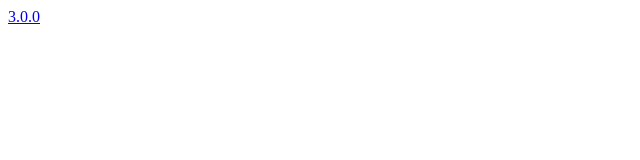
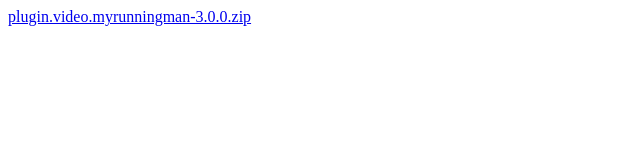
Before and after one commit to perfectjellybean/perfectjellybean.github.io, a plain HTML site: page addons/index.html in a window 1280 px wide. Shown: the whole page, without its empty margins (0-640 px from the left). Drawn offline with Linux system fonts and the light colour scheme.

Commit message:
Update with proper file naming

```diff
--- a/addons/index.html
+++ b/addons/index.html
@@ -1,9 +1 @@
-<html>
-    <head>
-        <title>Collection of plugnis</title>
-    </head>
-
-    <body>
-        <a href="plugin.video.myrunningman.zip">3.0.0</a>
-    </body>
-</html>
+<a href="plugin.video.myrunningman-3.0.0.zip">plugin.video.myrunningman-3.0.0.zip</a>
```
Also changed, not shown: 2 other files.
